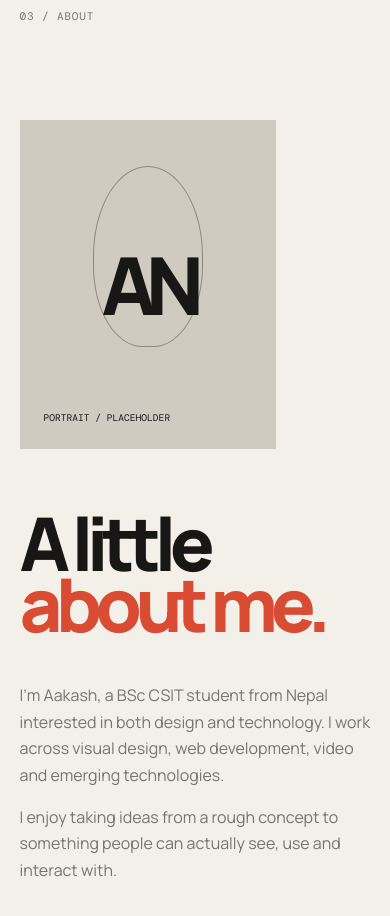
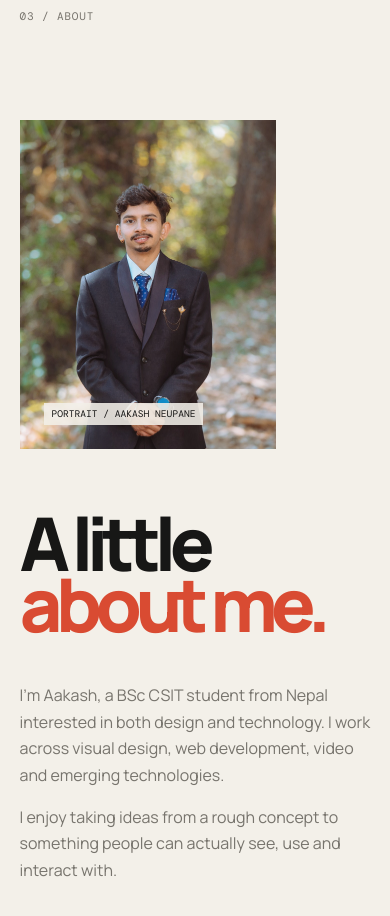
Before and after one commit to akkinyu2002/Portnew, a Next.js app: page / in a window 390 px wide. Shown: the part 5820-6736 px from the top of the page. Built offline with nearby package versions, Linux system fonts and the light colour scheme.

Commit message:
Add responsive portrait treatment

```diff
--- a/src/app/globals.css
+++ b/src/app/globals.css
@@ -115,10 +115,10 @@ button { color: inherit; font: inherit; }
 .selected-work__footer-link { align-items: center; border-bottom: 1px solid var(--color-ink); display: inline-flex; font-family: var(--font-mono-family); font-size: var(--text-xs); gap: var(--space-1); margin-top: clamp(4rem, 8vw, 8rem); padding-bottom: var(--space-2); text-transform: uppercase; }
 .about, .skills { min-height: auto; }
 .about__grid { align-items: center; display: grid; gap: clamp(4rem, 12vw, 12rem); grid-template-columns: 0.85fr 1fr; padding-block: clamp(5rem, 10vw, 10rem); }
-.about__portrait { align-items: center; aspect-ratio: 0.78; background: #cfcbc0; display: flex; flex-direction: column; justify-content: center; max-width: 32rem; position: relative; }
-.about__portrait::before { border: 1px solid #8e8a80; border-radius: 50% 50% 45% 45%; content: ""; height: 55%; position: absolute; top: 14%; width: 43%; }
-.about__portrait span { font-size: clamp(5rem, 9vw, 8rem); font-weight: 800; letter-spacing: -0.13em; position: relative; }
-.about__portrait small { bottom: var(--space-5); font-family: var(--font-mono-family); font-size: 0.6rem; left: var(--space-5); position: absolute; text-transform: uppercase; }
+.about__portrait { aspect-ratio: 0.78; background: #cfcbc0; max-width: 32rem; overflow: hidden; position: relative; }
+.about__portrait img { filter: saturate(0.9) contrast(0.98); object-fit: cover; object-position: center 38%; transition: filter 220ms ease, transform 320ms ease; }
+.about__portrait:hover img { filter: saturate(0.96) contrast(1); transform: scale(1.015); }
+.about__portrait small { background: rgb(243 240 233 / 88%); bottom: var(--space-5); font-family: var(--font-mono-family); font-size: 0.6rem; left: var(--space-5); padding: var(--space-1) var(--space-2); position: absolute; text-transform: uppercase; }
 .about__copy h2, .skills__intro h2 { font-size: clamp(4rem, 9vw, 8.25rem); font-weight: 800; letter-spacing: -0.09em; line-height: 0.82; margin: 0 0 var(--space-8); }.about__copy h2 em, .skills__intro h2 em { color: var(--color-accent); font-style: normal; }
 .about__copy > p { color: var(--color-muted); font-size: var(--text-base); line-height: 1.65; margin: 0 0 var(--space-4); max-width: 28rem; }
 .about__details { border-top: var(--border-subtle); display: grid; gap: var(--space-5); grid-template-columns: 1fr 1fr; margin-top: var(--space-8); padding-top: var(--space-4); }.about__details span { color: var(--color-muted); display: block; font-family: var(--font-mono-family); font-size: 0.6rem; margin-bottom: var(--space-2); text-transform: uppercase; }.about__details strong { font-size: var(--text-sm); }
@@ -158,7 +158,16 @@ button { color: inherit; font: inherit; }
   .contact__content { padding-block: 6rem 7rem; }.contact__content h2 { font-size: clamp(4.25rem, 18vw, 7.25rem); line-height: 0.74; }.contact__links { flex-direction: column; gap: var(--space-4); }.contact__link { align-self: flex-start; }.site-footer { align-items: flex-start; flex-direction: column; gap: var(--space-3); }.site-footer__links { flex-wrap: wrap; }
 }
 
+@media (min-width: 48.01rem) and (max-width: 64rem) {
+  .about__portrait img { object-position: center 35%; }
+}
+
+@media (max-width: 48rem) {
+  .about__portrait img { object-position: center 36%; }
+}
+
 @media (prefers-reduced-motion: reduce) {
   html { scroll-behavior: auto; }
   *, *::before, *::after { transition-duration: 0.01ms !important; }
+  .about__portrait:hover img { filter: saturate(0.9) contrast(0.98); transform: none; }
 }
--- a/src/components/about.tsx
+++ b/src/components/about.tsx
@@ -1,12 +1,19 @@
+import Image from "next/image";
 import { Section } from "./layout/section";
 
 export function About() {
   return (
     <Section className="about" id="about" label="03 / About">
       <div className="about__grid">
-        <div className="about__portrait" aria-label="Abstract portrait placeholder">
-          <span>AN</span>
-          <small>portrait / placeholder</small>
+        <div className="about__portrait">
+          <Image
+            src="/aakash-neupane.jpg"
+            alt="Aakash Neupane outdoors in a suit"
+            fill
+            sizes="(max-width: 48rem) 73vw, (max-width: 64rem) 40vw, 36vw"
+            priority={false}
+          />
+          <small>portrait / Aakash Neupane</small>
         </div>
         <div className="about__copy">
           <h2>A little<br /><em>about me.</em></h2>
```
Also changed, not shown: Assets/file_000000009ebc71faa5c7371649d18c93 (2).jpg (added), public/aakash-neupane.jpg (added).
